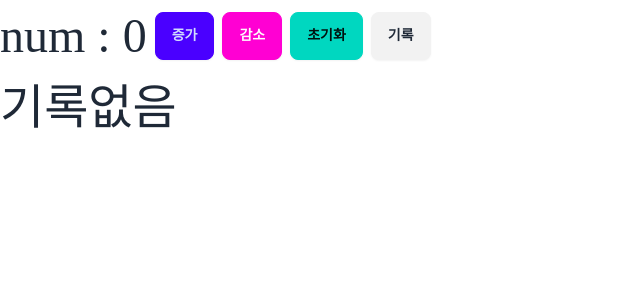
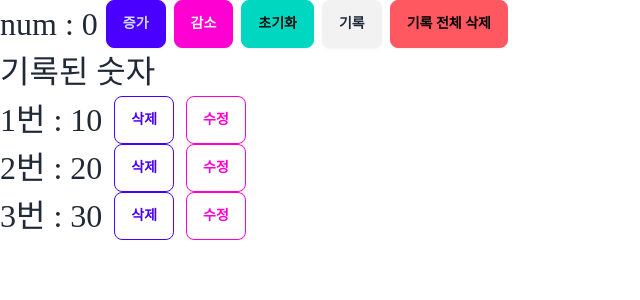
Before and after one commit to SangWon7242/nextJs_test_2023_12_14, a Next.js app: page / in a window 1280 px wide. Shown: the top 300 px of the page, without its empty margins (0-640 px from the left). Built offline with nearby package versions, Linux system fonts and the light colour scheme; a web font is replaced by a local one.

Commit message:
숫자 수정 기능 구현

```diff
--- a/src/app/globals.css
+++ b/src/app/globals.css
@@ -34,5 +34,5 @@ html > body textarea,
 html > body pre,
 html > body button {
 	font-family: 'GmarketSansMedium';
-	font-size: 3rem; /* 임시 */
+	font-size: 2rem; /* 임시 */
 }
--- a/src/app/page.js
+++ b/src/app/page.js
@@ -2,7 +2,13 @@
 
 import { useState } from "react";
 
-const NumberRecordForm = ({ number, setNumber, resetNumber, saveNumbers }) => {
+const NumberRecordForm = ({
+  number,
+  setNumber,
+  resetNumber,
+  saveNumbers,
+  deleteAllNumbers,
+}) => {
   return (
     <>
       <div className="flex items-center gap-x-2">
@@ -27,12 +33,23 @@ const NumberRecordForm = ({ number, setNumber, resetNumber, saveNumbers }) => {
         <button className="btn" onClick={saveNumbers}>
           기록
         </button>
+        <button className="btn btn-error" onClick={deleteAllNumbers}>
+          기록 전체 삭제
+        </button>
       </div>
     </>
   );
 };
 
-const NumberRecordListItem = ({ number, index, removeNumber }) => {
+const NumberRecordListItem = ({
+  number,
+  index,
+  removeNumber,
+  modifyNumber,
+}) => {
+  const [inputNumberValue, setInputNumberValue] = useState(number);
+  const [editModeStatus, setEditModeStatus] = useState(false);
+
   return (
     <>
       <li key={index} className="flex items-center gap-x-3">
@@ -45,12 +62,50 @@ const NumberRecordListItem = ({ number, index, removeNumber }) => {
         >
           삭제
         </button>
+
+        {editModeStatus ? (
+          <>
+            <input
+              className="w-[200px]"
+              type="number"
+              min="0"
+              placeholder="수정할 숫자를 입력해주세요."
+              value={inputNumberValue}
+              onChange={(e) => setInputNumberValue(e.target.value)}
+            />
+            <button
+              className="btn btn-outline btn-secondary"
+              onClick={() => {
+                modifyNumber(index, inputNumberValue) == false
+                  ? setEditModeStatus(true)
+                  : setEditModeStatus(false);
+              }}
+            >
+              수정완료
+            </button>
+            <button
+              className="btn btn-outline btn-secondary"
+              onClick={() => {
+                setInputNumberValue(number), setEditModeStatus(false);
+              }}
+            >
+              수정취소
+            </button>
+          </>
+        ) : (
+          <button
+            className="btn btn-outline btn-secondary"
+            onClick={() => setEditModeStatus(true)}
+          >
+            수정
+          </button>
+        )}
       </li>
     </>
   );
 };
 
-const NumberRecordList = ({ numberRecord, removeNumber }) => {
+const NumberRecordList = ({ numberRecord, removeNumber, modifyNumber }) => {
   return (
     <>
       <div>
@@ -67,6 +122,7 @@ const NumberRecordList = ({ numberRecord, removeNumber }) => {
                     number={number}
                     index={index}
                     removeNumber={removeNumber}
+                    modifyNumber={modifyNumber}
                   />
                 ))}
               </ul>
@@ -80,10 +136,14 @@ const NumberRecordList = ({ numberRecord, removeNumber }) => {
 
 export default function Home() {
   const [number, setNumber] = useState(0);
-  const [numberRecord, setNumberRecord] = useState([]);
+  const [numberRecord, setNumberRecord] = useState([10, 20, 30]);
 
   const resetNumber = () => {
     setNumber(0);
+  };
+
+  const deleteAllNumbers = () => {
+    setNumberRecord([]);
   };
 
   const saveNumbers = () => {
@@ -98,6 +158,19 @@ export default function Home() {
     setNumberRecord(newNumbersRecord);
   };
 
+  const modifyNumber = (index, newNumber) => {
+    if (newNumber.trim() == "") {
+      alert("숫자를 입력해주세요.");
+      return false;
+    }
+
+    const newNumbers = numberRecord.map((_number, _index) =>
+      _index != index ? _number : newNumber
+    );
+
+    setNumberRecord(newNumbers);
+  };
+
   return (
     <>
       <NumberRecordForm
@@ -105,11 +178,13 @@ export default function Home() {
         setNumber={setNumber}
         resetNumber={resetNumber}
         saveNumbers={saveNumbers}
+        deleteAllNumbers={deleteAllNumbers}
       />
 
       <NumberRecordList
         numberRecord={numberRecord}
         removeNumber={removeNumber}
+        modifyNumber={modifyNumber}
       />
     </>
   );
```
